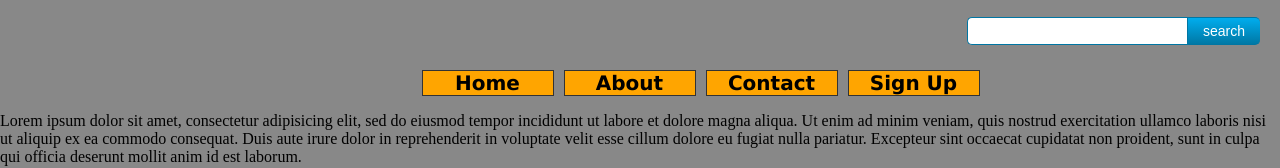
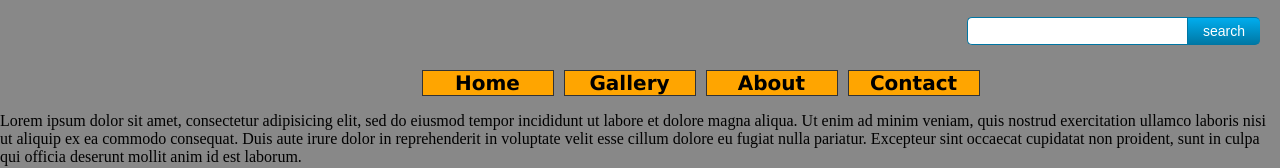
Before and after one commit to Dataino/twd, a plain HTML site: page index.html in a window 1280 px wide. Shown: the part 186-354 px from the top of the page. Drawn offline with Linux system fonts and the light colour scheme.

Commit message:
changed sign up button to gallery

```diff
--- a/index.html
+++ b/index.html
@@ -26,9 +26,10 @@
 		<div id="navmenu">
 			<ul>
 				<li><a href="#">Home</a></li>
+				<li><a href="#">Gallery</a></li>
 				<li><a href="#">About</a></li>
 				<li><a href="#">Contact</a></li>
-				<li><a href="#">Sign Up</a></li>
+				<!-- <li><a href="#">Sign Up</a></li> -->
 			</ul>
 		</div>
 	</div>
```
